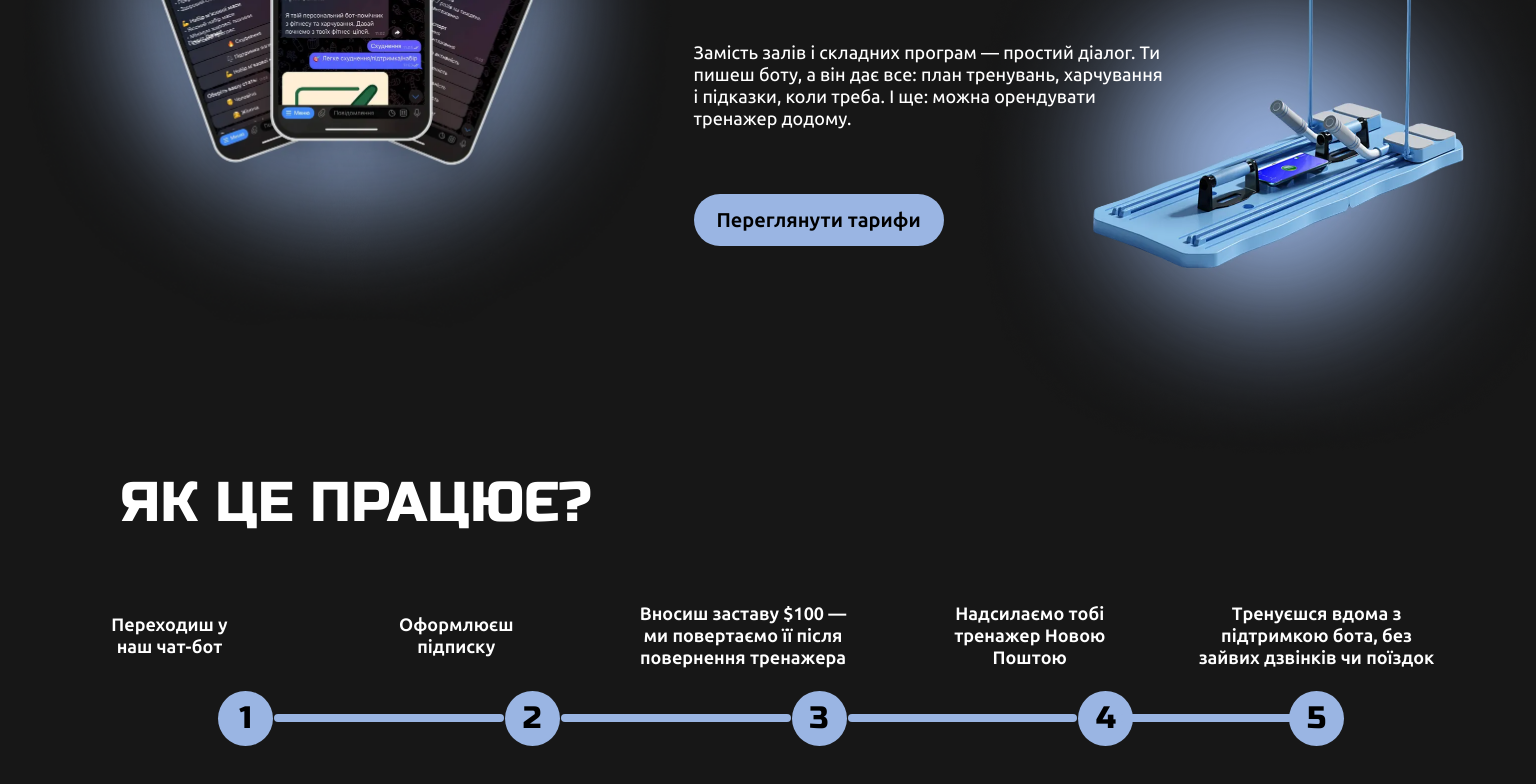
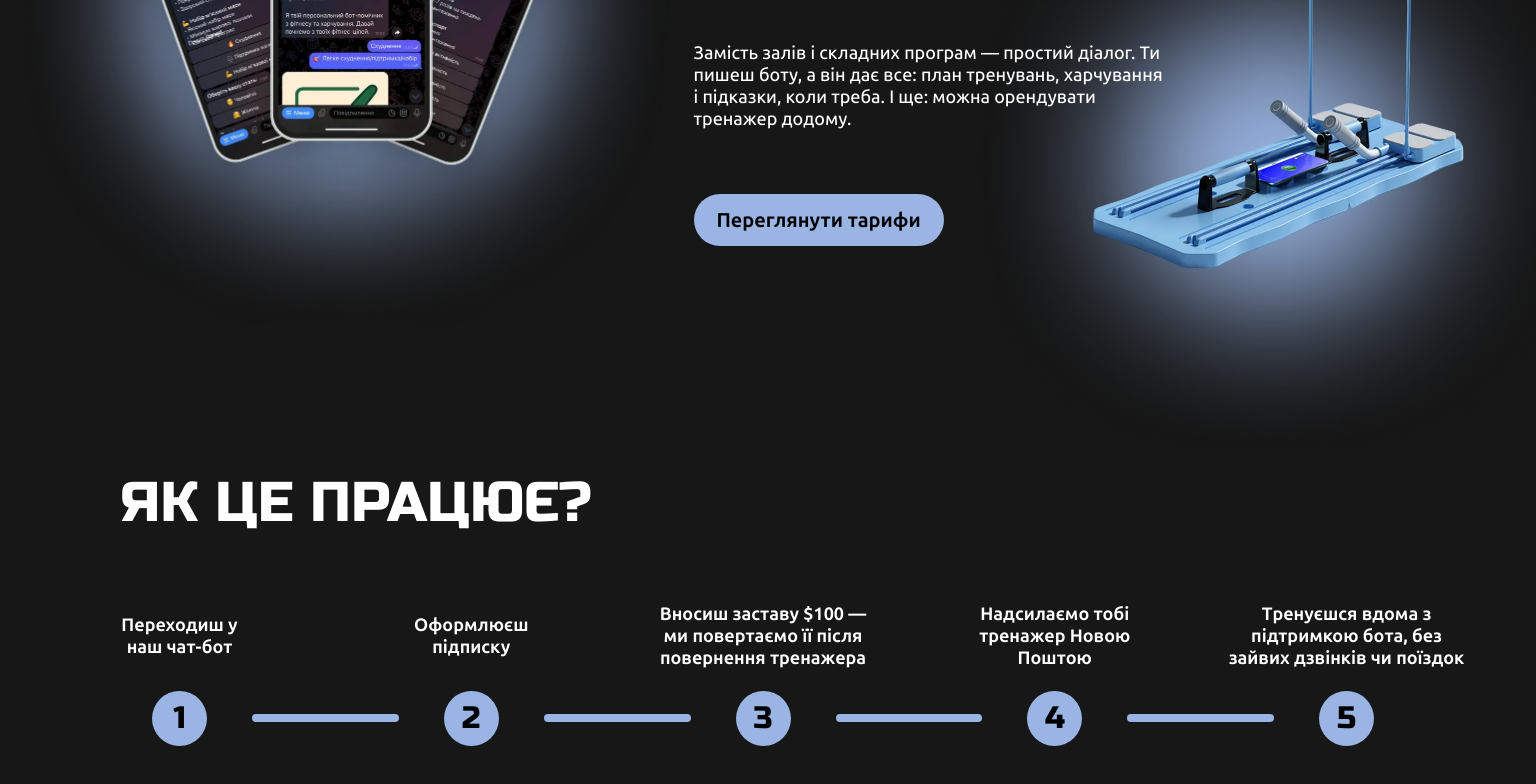
Before and after one commit to MaxMishchenko/VibeFit, a website: page index.html in a window 1536 px wide. Shown: the part 1177-1961 px from the top of the page. Drawn offline with Linux system fonts and the light colour scheme.

Commit message:
Companion Section

```diff
--- a/src/scss/sections/section-info.scss
+++ b/src/scss/sections/section-info.scss
@@ -22,11 +22,6 @@
             &-text {
                 @include font(18);
             }
-        }
-
-        @media (min-width: 1440px) {
-            margin-left: -10px;
-            padding-right: 45px;
         }
 
         @media (min-width: 1024px) {
@@ -85,6 +80,10 @@
         }
 
         @media (min-width: 1440px) {
+            margin-left: -10px;
+            padding-right: 0;
+            max-width: 1400px;
+
             &-text {
                 @include font(18);
                 height: 110px;
@@ -146,7 +145,7 @@
         }
 
         @media (min-width: 1440px) {
-            left: 76px;
+            left: 0;
         }
     }
 
@@ -163,6 +162,11 @@
                     right: 56px;
                     top: 50%;
                     transform: translateY(-50%);
+
+                    @media (min-width: 1440px) {
+                        right: 100px;
+                        width: 120px;
+                    }
                 }
             }
 
@@ -177,6 +181,11 @@
                     left: 56px;
                     top: 50%;
                     transform: translateY(-50%);
+
+                    @media (min-width: 1440px) {
+                        left: 100px;
+                        width: 120px;
+                    }
                 }
             }
         }
```
Also changed, not shown: css/main.css.
